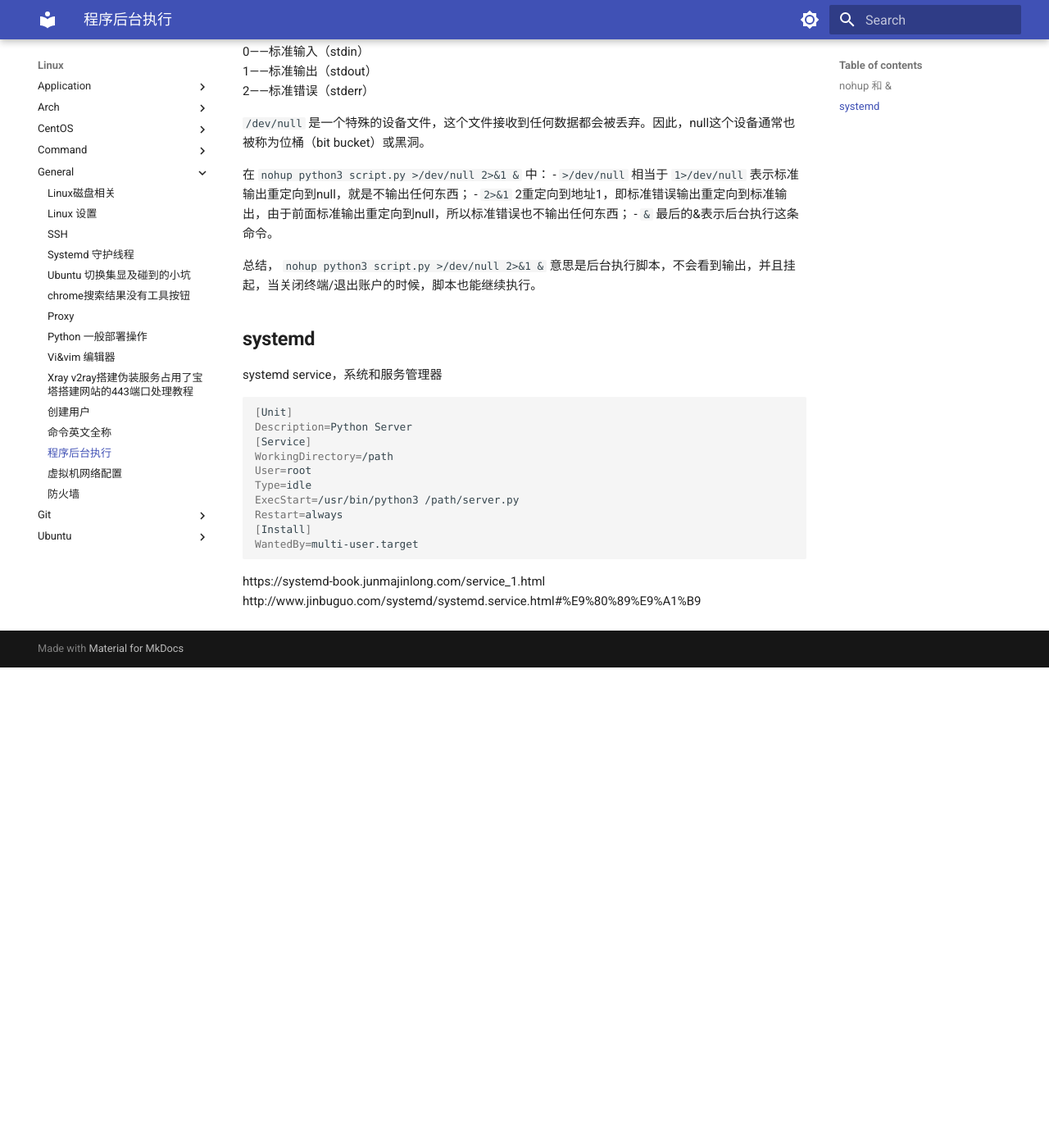
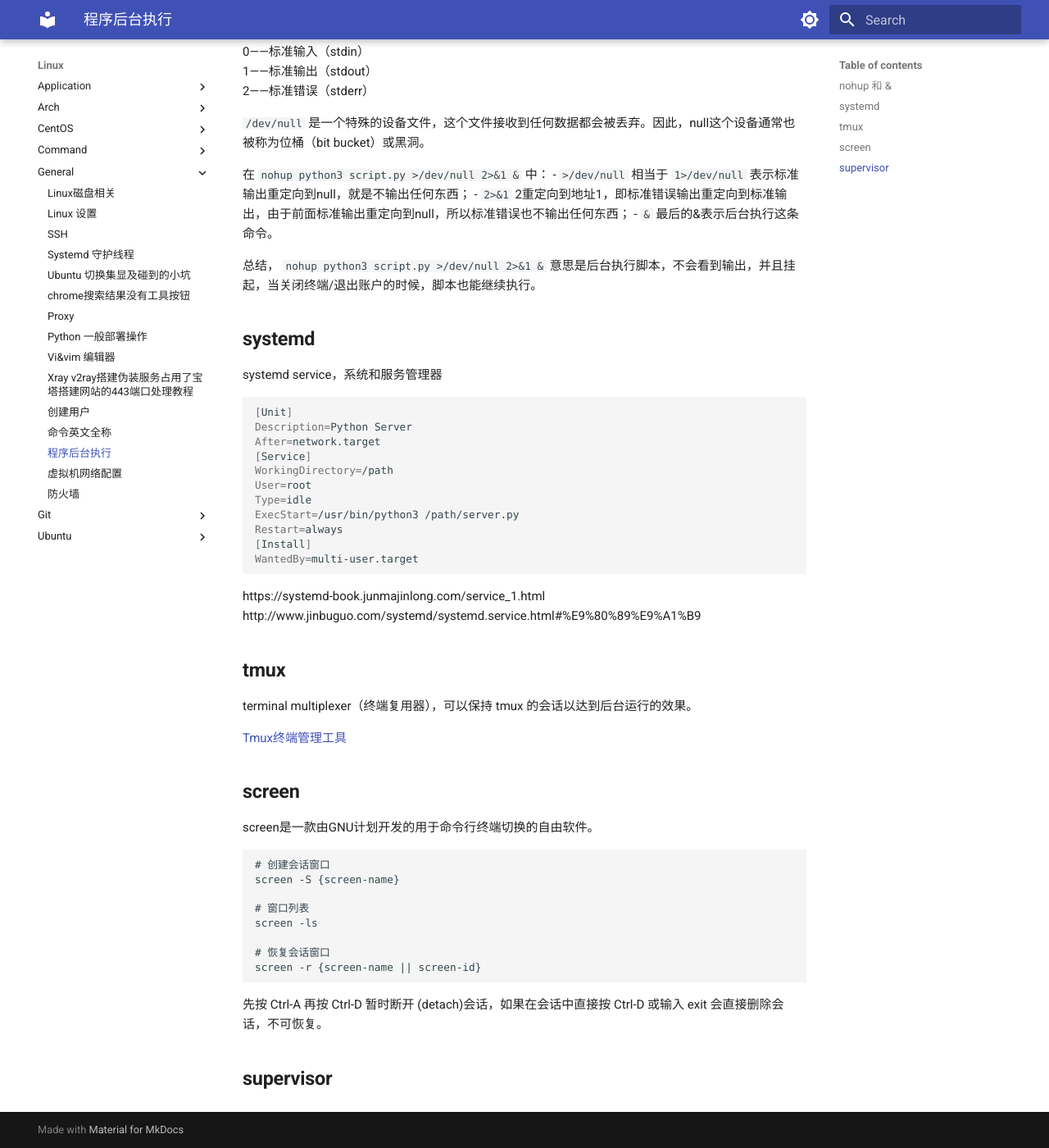
Before and after one commit to zgshen/wiki, an MkDocs documentation site: the page built from Notes/Linux/General/程序后台执行.md, in a window 1280 px wide and 1400 px high, scrolled down 607 px. Shown: the whole window at 82% size. Built offline with MkDocs 1.6.1 and Material for MkDocs 9.7.7, drawn with Linux system fonts in a browser that asks for light colours; some web fonts are replaced; before the commit the page ends 1421 px from its top, so only the background shows below that.

Commit message:
chore: add

````diff
--- a/Notes/Linux/General/程序后台执行.md
+++ b/Notes/Linux/General/程序后台执行.md
@@ -42,6 +42,7 @@ systemd service，系统和服务管理器
 ```bash
 [Unit]
 Description=Python Server
+After=network.target
 [Service]
 WorkingDirectory=/path
 User=root
@@ -55,3 +56,28 @@ WantedBy=multi-user.target
 
 https://systemd-book.junmajinlong.com/service_1.html
 http://www.jinbuguo.com/systemd/systemd.service.html#%E9%80%89%E9%A1%B9
+
+## tmux
+
+terminal multiplexer（终端复用器），可以保持 tmux 的会话以达到后台运行的效果。
+
+[Tmux终端管理工具](../Application/Tmux终端管理工具.md)
+
+## screen
+
+screen是一款由GNU计划开发的用于命令行终端切换的自由软件。
+
+```
+# 创建会话窗口
+screen -S {screen-name}
+
+# 窗口列表
+screen -ls
+
+# 恢复会话窗口
+screen -r {screen-name || screen-id}
+```
+
+先按 Ctrl-A 再按 Ctrl-D 暂时断开 (detach)会话，如果在会话中直接按 Ctrl-D 或输入 exit 会直接删除会话，不可恢复。
+
+## supervisor
````
Also changed, not shown: Notes/Develop/General/数据库数据应该如何删除.md (added).
